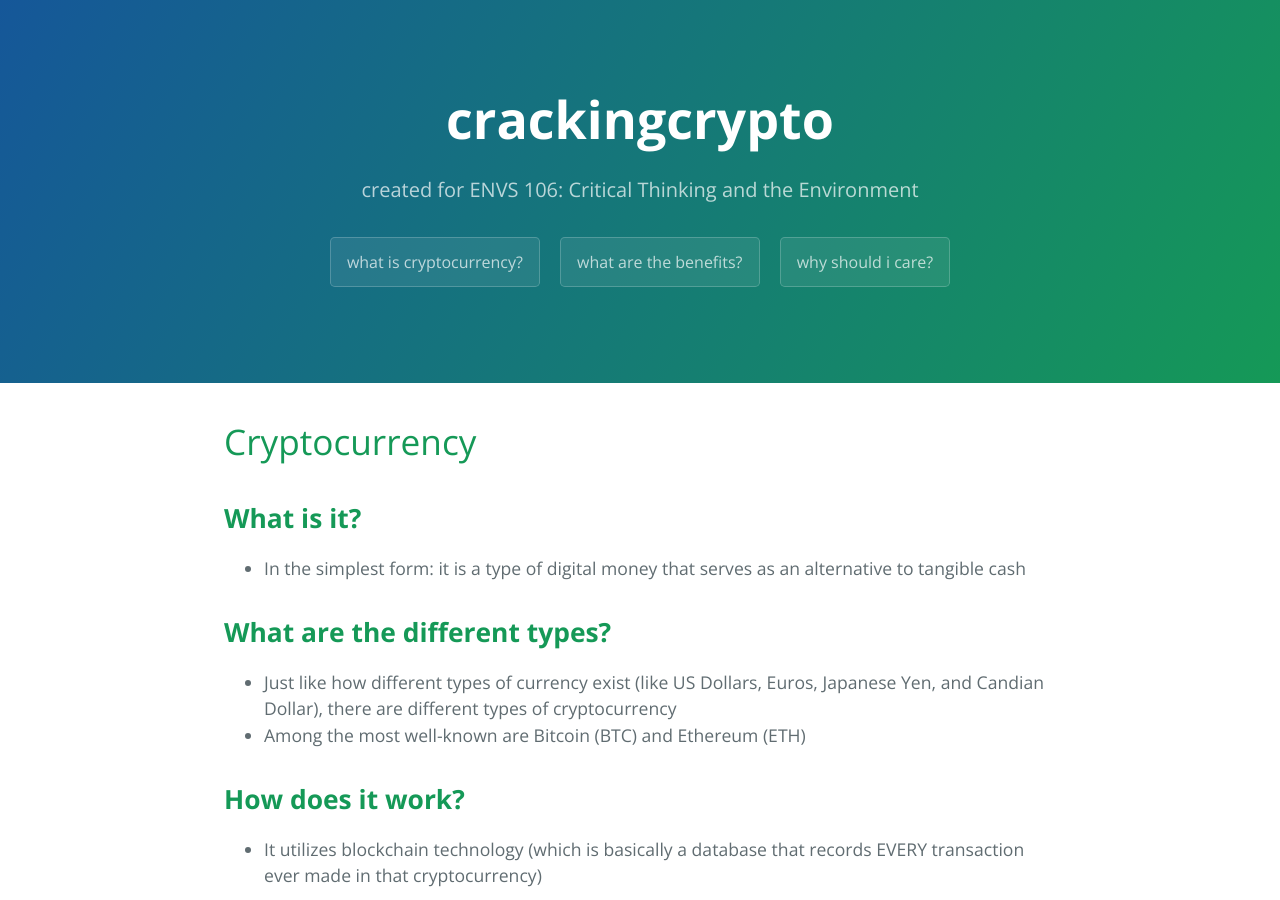
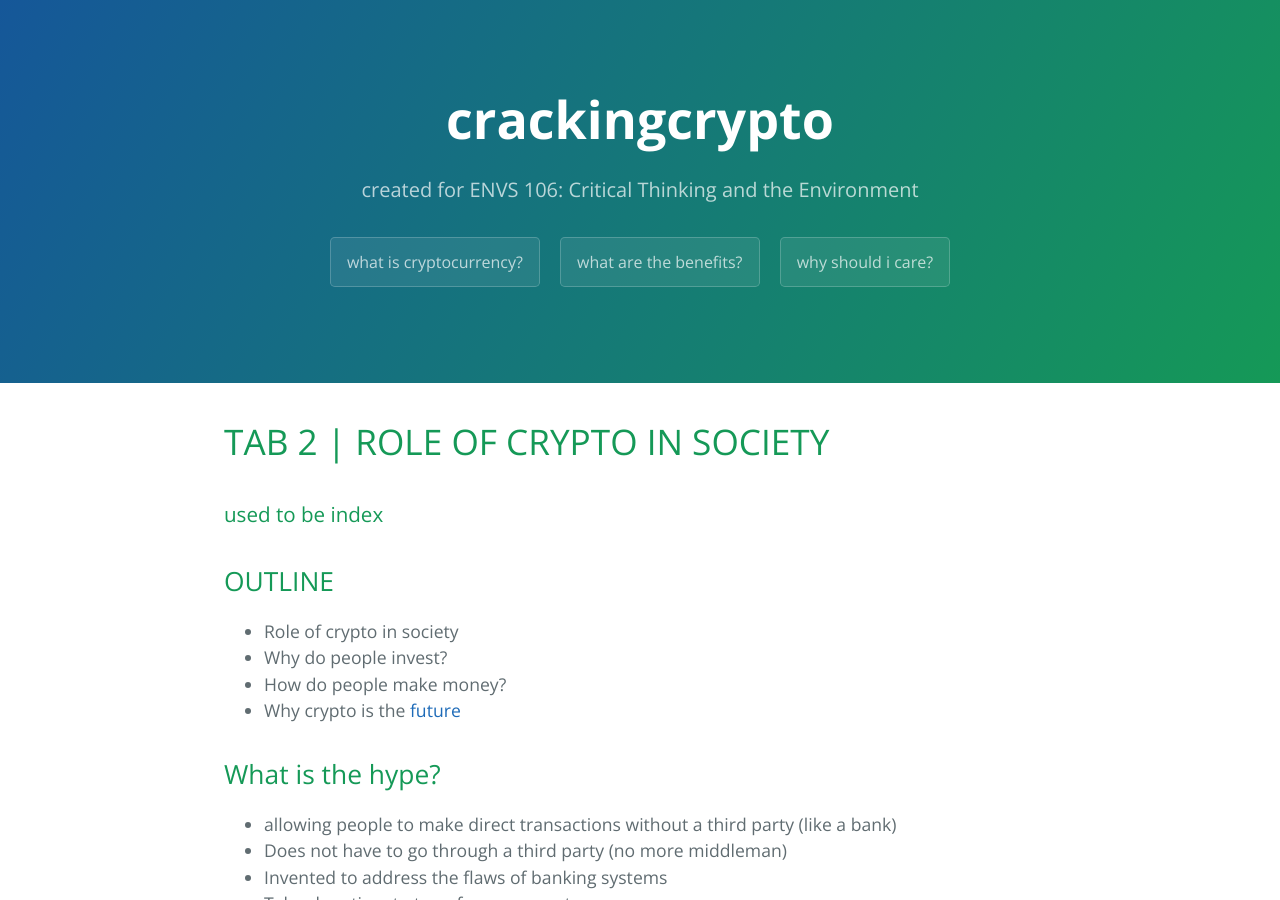
Before and after one commit to tifhsu88/crackingcrypto, a Jekyll site: the page built from tab2.md, in a window 1280 px wide and 900 px high. Built offline with Jekyll 4.4.1, drawn with Linux system fonts in a browser that asks for light colours; some of the changed text lies outside the part shown.

Commit message:
Update tab2.md

```diff
--- a/tab2.md
+++ b/tab2.md
@@ -1,23 +1,25 @@
 ---
 title: what are the benefits?
 layout: template
-filename: index
+filename: tab2
 ---
 
-# Cryptocurrency
+# TAB 2 | ROLE OF CRYPTO IN SOCIETY
+### used to be index
 
-## **What is it?**
+## OUTLINE
+- Role of crypto in society
+- Why do people invest?
+- How do people make money?
+- Why crypto is the [future](https://www.fool.com/investing/2018/01/02/cryptocurrencies-explained-in-plain-english.aspx)
 
-- In the simplest form: it is a type of digital money that  serves as an alternative to tangible cash
-
-## **What are the different types?**
-
-- Just like how different types of currency exist (like US Dollars, Euros, Japanese Yen, and Candian Dollar), there are different types of cryptocurrency
-- Among the most well-known are Bitcoin (BTC) and Ethereum (ETH)
-
-## **How does it work?**
-
-- It utilizes blockchain technology (which is basically a database that records EVERY transaction ever made in that cryptocurrency)
+## What is the hype?
+- allowing people to make direct transactions without a third party (like a bank)
+- Does not have to go through a third party (no more middleman)
+- Invented to address the flaws of banking systems
+- Takes less time to transfer a payment
+- Lower transaction fees?
+- Blockchain: lo
 
 #### License
 
```
